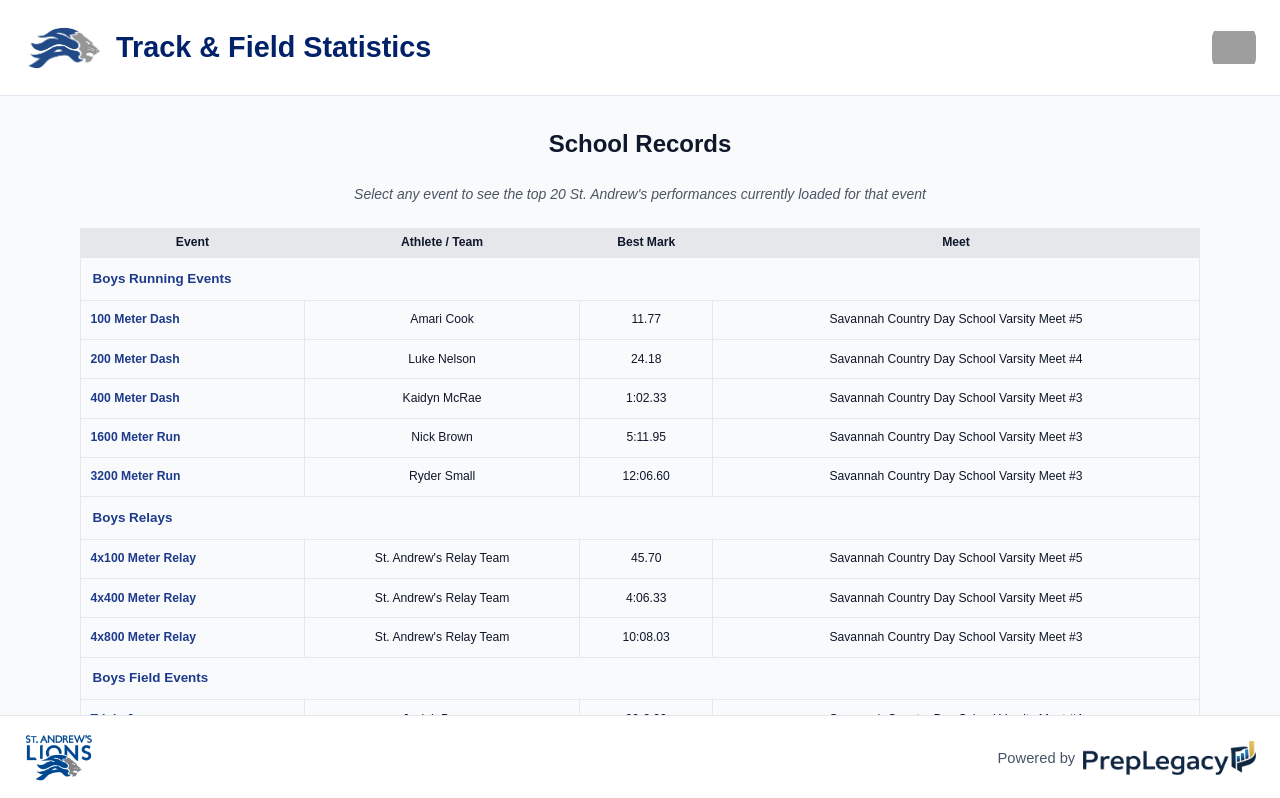
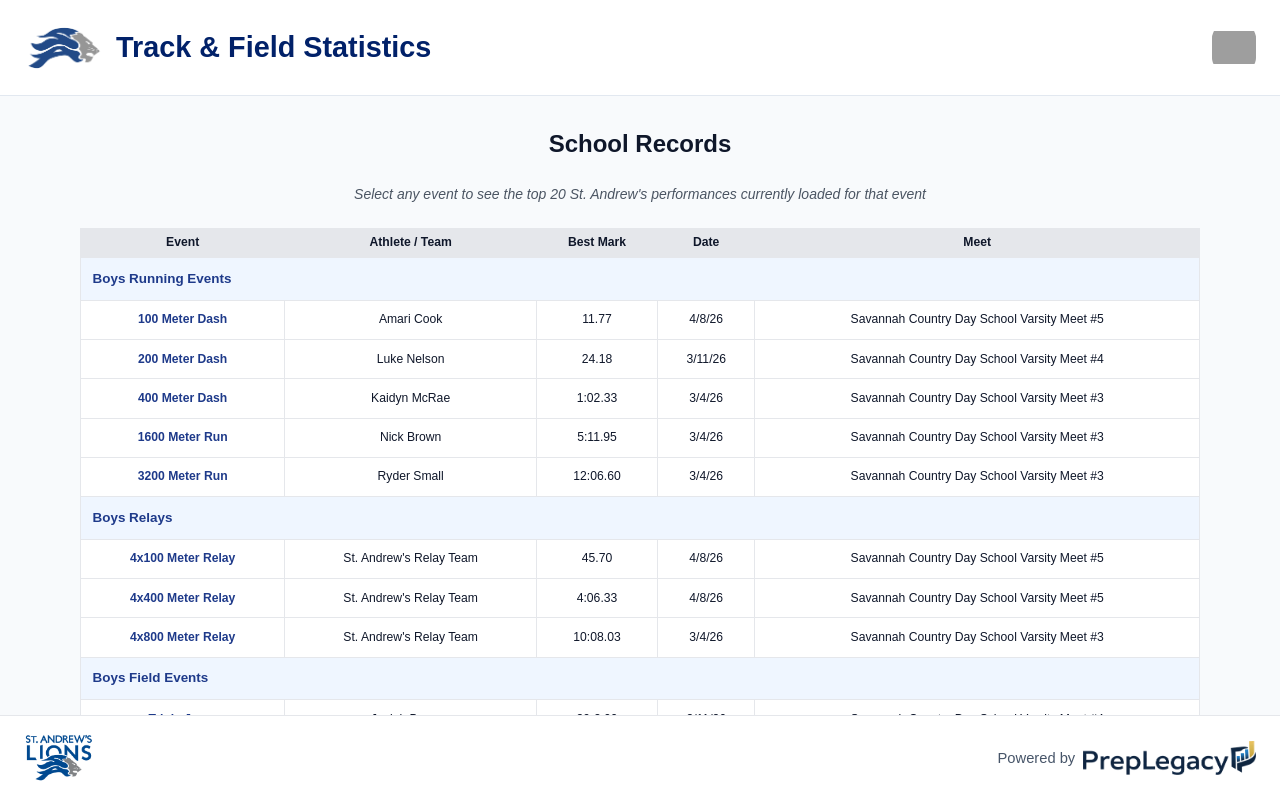
Before and after one commit to newonda1/st-andrews-basketball, a React (Vite) app: page /athletics/track/records/school in a window 1280 px wide. Shown: the top 798 px of the page. Built offline with nearby package versions, Linux system fonts and the light colour scheme; grey boxes are pictures that could not be loaded.

Commit message:
Update records page

```diff
--- a/src/track/pages/SchoolRecords.jsx
+++ b/src/track/pages/SchoolRecords.jsx
@@ -116,6 +116,19 @@ function resolveAthleteName(entry, playerMap) {
   return entry.AthleteName || "St. Andrew's Relay Team";
 }
 
+function formatMeetDate(value) {
+  if (!value) return "—";
+
+  const date = new Date(`${value}T12:00:00`);
+  if (Number.isNaN(date.getTime())) return value;
+
+  return date.toLocaleDateString("en-US", {
+    month: "numeric",
+    day: "numeric",
+    year: "2-digit",
+  });
+}
+
 export default function SchoolRecords({
   playerMeetStats = [],
   players = [],
@@ -207,14 +220,15 @@ export default function SchoolRecords({
               <th className={recordTableStyles.headerCell}>Event</th>
               <th className={recordTableStyles.headerCell}>Athlete / Team</th>
               <th className={recordTableStyles.headerCell}>Best Mark</th>
+              <th className={recordTableStyles.headerCell}>Date</th>
               <th className={recordTableStyles.headerCell}>Meet</th>
             </tr>
           </thead>
           <tbody>
             {sections.map((section) => (
               <React.Fragment key={section.title}>
-                <tr>
-                  <td className={recordTableStyles.sectionCell} colSpan={4}>
+                <tr className="border-t bg-blue-50">
+                  <td className={recordTableStyles.sectionCell} colSpan={5}>
                     {section.title}
                   </td>
                 </tr>
@@ -223,15 +237,22 @@ export default function SchoolRecords({
                   const isExpanded = expandedKey === record.key;
                   return (
                     <React.Fragment key={record.key}>
-                      <tr className="hover:bg-slate-50">
-                        <td className={recordTableStyles.bodyCell}>
-                          <button
-                            type="button"
-                            className="w-full text-left font-semibold text-blue-900 hover:underline"
-                            onClick={() => toggleExpanded(record.key)}
-                          >
-                            {record.event}
-                          </button>
+                      <tr
+                        role="button"
+                        tabIndex={0}
+                        onClick={() => toggleExpanded(record.key)}
+                        onKeyDown={(event) => {
+                          if (event.key === "Enter" || event.key === " ") {
+                            event.preventDefault();
+                            toggleExpanded(record.key);
+                          }
+                        }}
+                        className={`cursor-pointer border-t hover:bg-gray-100 ${
+                          isExpanded ? "bg-gray-50" : "bg-white"
+                        }`}
+                      >
+                        <td className={`${recordTableStyles.bodyCell} text-center font-semibold text-blue-900`}>
+                          {record.event}
                         </td>
                         <td className={recordTableStyles.bodyCell}>
                           <div className={recordTableStyles.playerWrap}>
@@ -241,12 +262,15 @@ export default function SchoolRecords({
                           </div>
                         </td>
                         <td className={recordTableStyles.bodyCell}>{record.best.Mark}</td>
+                        <td className={recordTableStyles.bodyCell}>
+                          {formatMeetDate(record.best.meetDate)}
+                        </td>
                         <td className={recordTableStyles.bodyCell}>{record.best.meetName}</td>
                       </tr>
 
                       {isExpanded ? (
                         <tr>
-                          <td className="border p-0" colSpan={4}>
+                          <td className="border p-0" colSpan={5}>
                             <div className="overflow-x-auto">
                               <table className={recordTableStyles.innerTable}>
                                 <thead className="bg-gray-100">
@@ -275,7 +299,7 @@ export default function SchoolRecords({
                                       <td className={recordTableStyles.detailCell}>{row.Mark}</td>
                                       <td className={recordTableStyles.detailCell}>{row.meetName}</td>
                                       <td className={recordTableStyles.detailCell}>
-                                        {row.meetDate || "—"}
+                                        {formatMeetDate(row.meetDate)}
                                       </td>
                                       <td className={recordTableStyles.detailCell}>{row.Place}</td>
                                     </tr>
```
